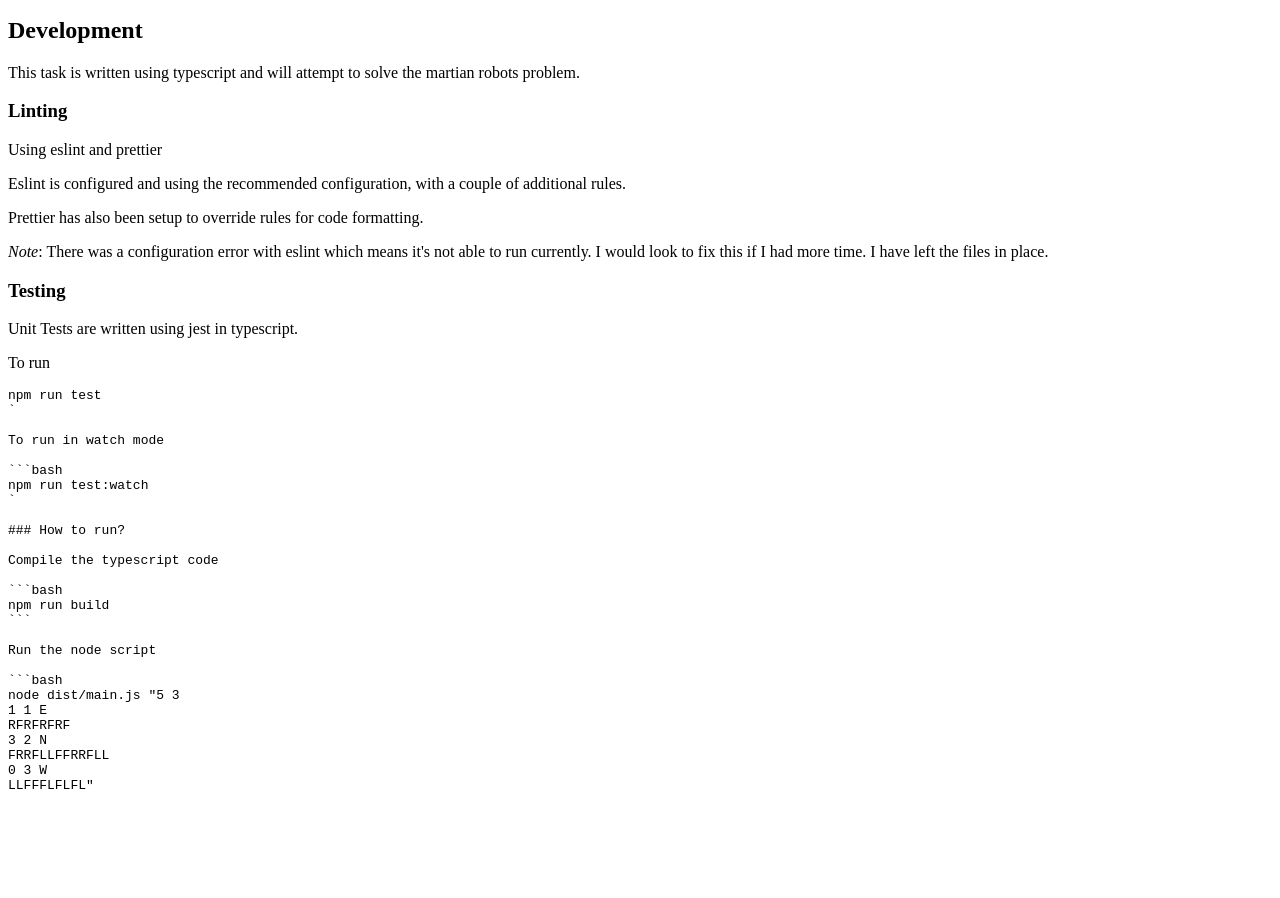
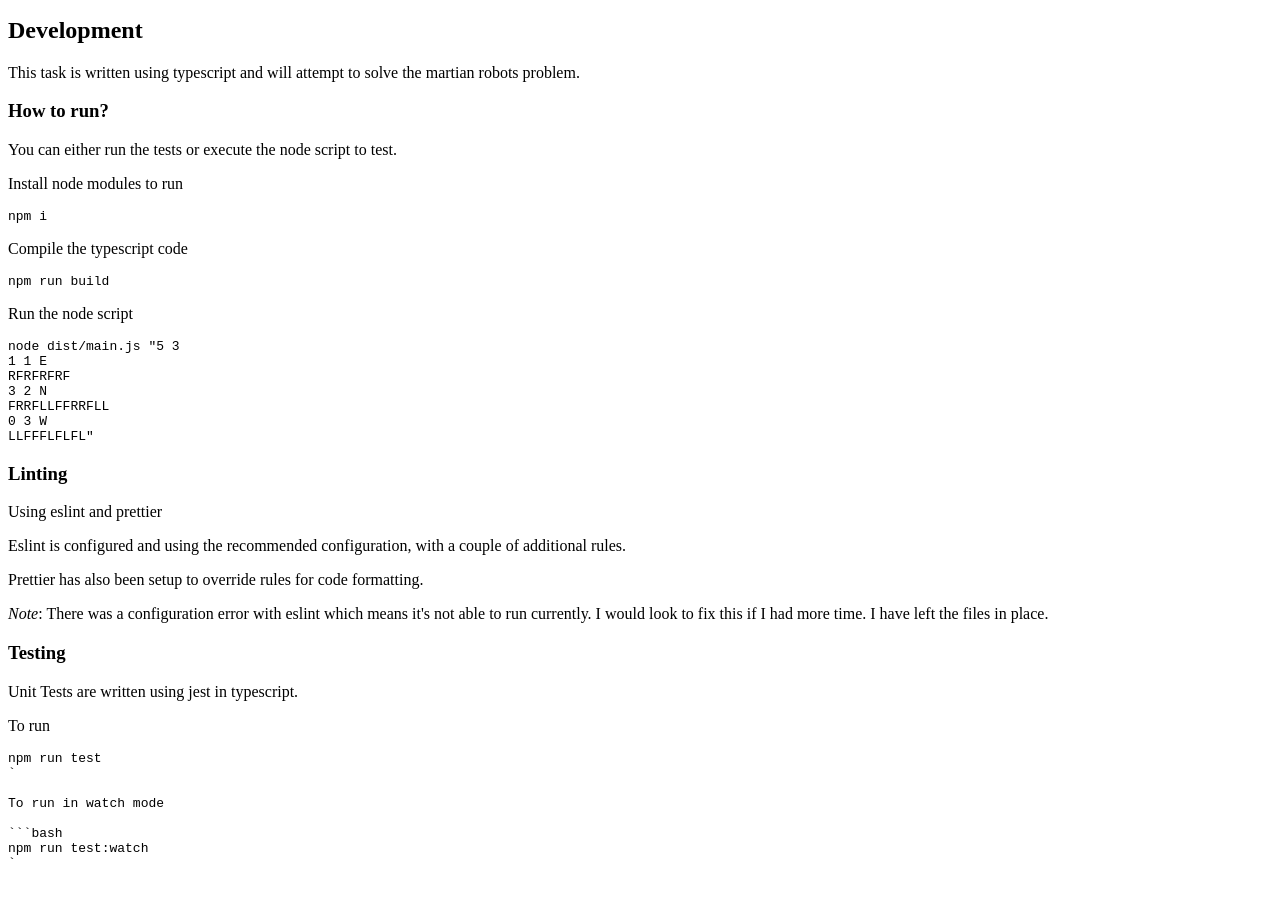
Before and after one commit to mineshp/martian-robots, a website: page README.html in a window 1280 px wide. Shown: the part 560-1458 px from the top of the page. Before the commit the page ends 1366 px from the top, so only its background shows below. Drawn offline with Linux system fonts and the light colour scheme.

Commit message:
Update README

````diff
--- a/README.html
+++ b/README.html
@@ -99,6 +99,23 @@ Page 2 of 3
 </ul>
 <h2 id="development">Development</h2>
 <p>This task is written using typescript and will attempt to solve the martian robots problem.</p>
+<h3 id="how-to-run">How to run?</h3>
+<p>You can either run the tests or execute the node script to test.</p>
+<p>Install node modules to run</p>
+<pre><code class="language-bash">npm i
+</code></pre>
+<p>Compile the typescript code</p>
+<pre><code class="language-bash">npm run build
+</code></pre>
+<p>Run the node script</p>
+<pre><code class="language-bash">node dist/main.js <span class="hljs-string">&quot;5 3
+1 1 E
+RFRFRFRF
+3 2 N
+FRRFLLFFRRFLL
+0 3 W
+LLFFFLFLFL&quot;</span>
+</code></pre>
 <h3 id="linting">Linting</h3>
 <p>Using eslint and prettier</p>
 <p>Eslint is configured and using the recommended configuration, with a couple of additional rules.</p>
@@ -116,24 +133,6 @@ To run <span class="hljs-keyword">in</span> watch mode
 npm run <span class="hljs-built_in">test</span>:watch
 `
 
-<span class="hljs-comment">### How to run?</span>
-
-Compile the typescript code
-
-```bash
-npm run build
-```
-
-Run the node script
-
-```bash
-node dist/main.js <span class="hljs-string">&quot;5 3
-1 1 E
-RFRFRFRF
-3 2 N
-FRRFLLFFRRFLL
-0 3 W
-LLFFFLFLFL&quot;</span>
 </code></pre>
 
 
````
Also changed, not shown: README.md.
